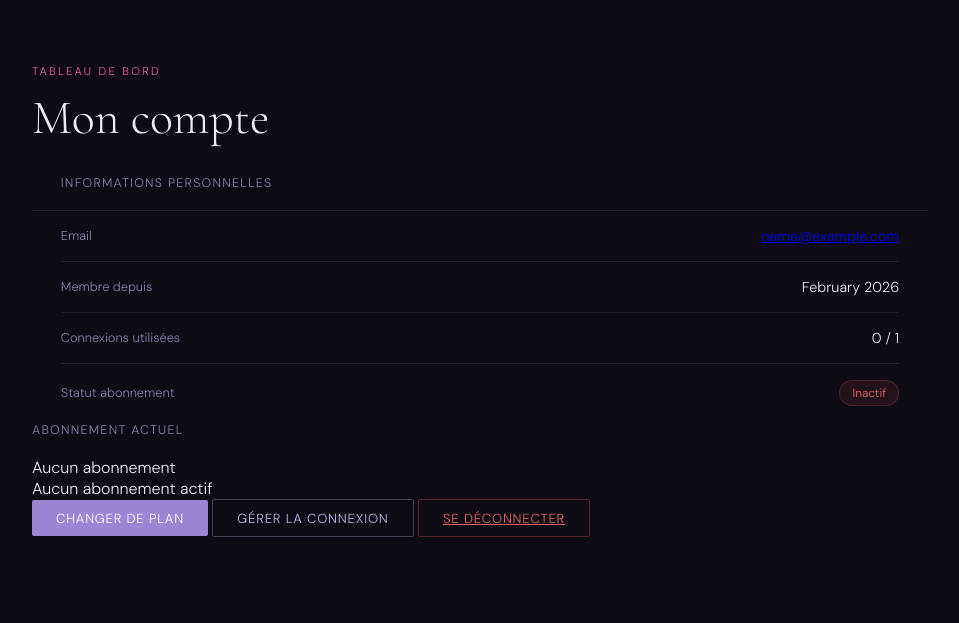
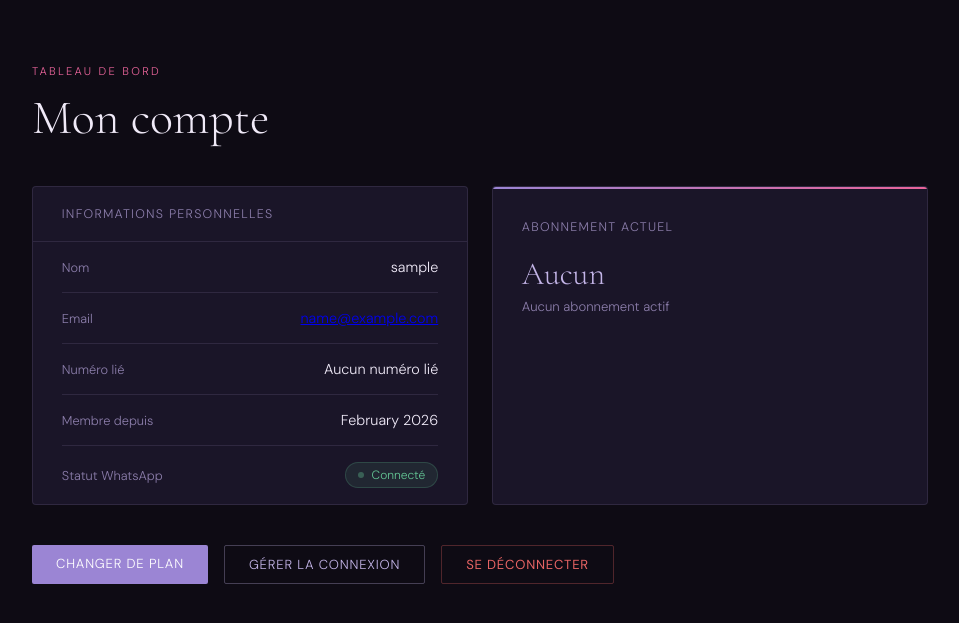
Before and after one commit to Danscot/kimitsu, a Django app: page /profile/ in a window 1280 px wide. Shown: the part 72-695 px from the top of the page, without its empty margins (160-1119 px from the left). Run offline with Django 5.2, Linux system fonts and the light colour scheme; the visitor is signed in with stand-in values (Sample User, id 1).

Commit message:
Fixed the profile template, updated the db model and fixed the admin display

```diff
--- a/frontend/templates/profile.html
+++ b/frontend/templates/profile.html
@@ -1,4 +1,5 @@
 {% load static %}
+
 <!DOCTYPE html>
 <html lang="fr">
 <head>
@@ -6,10 +7,66 @@
   <meta name="viewport" content="width=device-width, initial-scale=1.0" />
   <title>Mon compte — Kimitsu</title>
   <link rel="stylesheet" href="{% static 'css/style.css' %}" />
+   <style>
+    .profile-grid {
+      display: grid;
+      grid-template-columns: 1fr 1fr;
+      gap: 1.5rem;
+      margin-top: 2.5rem;
+    }
+
+    .info-card {
+      background: var(--surface);
+      border: 1px solid var(--border);
+      border-radius: 4px;
+      overflow: hidden;
+      position: relative;
+    }
+
+    .info-card.accent::before {
+      content: '';
+      position: absolute;
+      top: 0; left: 0; right: 0;
+      height: 2px;
+      background: linear-gradient(90deg, var(--lavender-deep), var(--magenta));
+    }
+
+    .plan-highlight {
+      padding: 2rem 1.8rem;
+    }
+
+    .plan-highlight-name {
+      font-family: 'Cormorant Garamond', serif;
+      font-size: 2rem;
+      font-weight: 300;
+      color: var(--lavender);
+      margin-bottom: 0.3rem;
+    }
+
+    .plan-highlight-price {
+      font-size: 0.82rem;
+      color: var(--muted);
+      margin-bottom: 1.5rem;
+    }
+
+    .plan-highlight-price strong {
+      color: var(--text);
+      font-weight: 400;
+    }
+
+    .actions {
+      display: flex;
+      gap: 1rem;
+      flex-wrap: wrap;
+      margin-top: 2.5rem;
+    }
+
+    @media (max-width: 768px) {
+      .profile-grid { grid-template-columns: 1fr; }
+    }
+  </style>
 </head>
-
 <body>
-
   <nav>
     <a class="nav-logo" href="{% url 'index' %}">Kimitsu</a>
     <div class="nav-right">
@@ -20,58 +77,67 @@
       </ul>
       <a class="logout-btn" href="#">Déconnexion</a>
     </div>
+    <div class="hamburger" onclick="toggleMenu()">
+      <span></span>
+      <span></span>
+      <span></span>
+    </div>
   </nav>
+
+  <div class="mobile-menu" id="mobileMenu">
+    <a href="{% url 'profile' %}" onclick="toggleMenu()">Mon compte</a>
+    <a href="{% url 'pairing' %}" onclick="toggleMenu()">Connexion</a>
+    <a href="{% url 'subscription' %}" onclick="toggleMenu()">Abonnement</a>
+    <a href="#">Déconnexion</a>
+  </div>
 
   <div class="page">
     <p class="section-label">Tableau de bord</p>
     <h1 class="section-title">Mon compte</h1>
 
     <div class="profile-grid">
-
-    <!-- ================= USER INFO ================= -->
+      <!-- User info -->
       <div class="info-card">
         <div class="info-card-header">
           <span class="info-card-title">Informations personnelles</span>
         </div>
-
         <div class="info-rows">
+          <div class="info-row">
+            <span class="info-row-label">Nom</span>
+            <span class="info-row-value">{{ user.username }}</span>
+          </div>
           <div class="info-row">
             <span class="info-row-label">Email</span>
             <span class="info-row-value">
-            <a href="mailto:{{ user.email }}">{{ user.email }}</a>
+              <a href="mailto:{{ user.email }}">{{ user.email |default:"Unknown" }}</a>
             </span>
           </div>
-
+          <div class="info-row">
+            <span class="info-row-label">Numéro lié</span>
+            <span class="info-row-value">
+              {% if user.phone_number %}
+                {{ user.phone_number|slice:":3" }} ••• •••
+              {% else %}
+                Aucun numéro lié
+              {% endif %}
+            </span>
+          </div>
           <div class="info-row">
             <span class="info-row-label">Membre depuis</span>
+            <span class="info-row-value">{{ user.date_joined|date:"F Y" }}</span>
+          </div>
+          <div class="info-row">
+            <span class="info-row-label">Statut WhatsApp</span>
             <span class="info-row-value">
-            {{ user.date_joined|date:"F Y" }}
+              <span class="badge badge-active">
+                <span class="badge-dot badge-dot-pulse"></span> Connecté
               </span>
-        </div>
-
-        <div class="info-row">
-          <span class="info-row-label">Connexions utilisées</span>
-          <span class="info-row-value">
-            {{ user.paired_num }} / {{ user.paired_lim }}
-          </span>
-        </div>
-
-        <div class="info-row">
-          <span class="info-row-label">Statut abonnement</span>
-          <span class="info-row-value">
-            {% if user.is_subscription_active %}
-              <span class="badge badge-active">
-                <span class="badge-dot badge-dot-pulse"></span> Actif
-              </span>
-            {% else %}
-              <span class="badge badge-inactive">Inactif</span>
-            {% endif %}
             </span>
           </div>
         </div>
       </div>
 
-    <!-- ================= SUBSCRIPTION INFO ================= -->
+      <!-- Subscription info -->
       <div class="info-card accent">
 
         <div class="plan-highlight">
@@ -81,45 +147,63 @@
           </div>
 
           <div class="plan-highlight-name">
+
+            {% if user.sub_format != "Aucun" and user.is_subscription_active %}
+
               {{ user.get_sub_format_display }}
-        </div>
-
-        {% if user.is_subscription_active %}
-
-          <div class="plan-highlight-price">
-            {% if user.get_price > 0 %}
-              {{ user.get_price }} XAF —
-            {% else %}
-              Gratuit —
-            {% endif %}
-            <strong>
-              Expire le {{ user.subscription_expiry|date:"j F Y à H:i" }}
-            </strong>
-          </div>
 
             {% else %}
 
-          <div class="plan-highlight-price">
-            Aucun abonnement actif
-          </div>
+              Aucun
 
             {% endif %}
 
           </div>
 
-      {% if user.is_subscription_active %}
+          <div class="plan-highlight-price">
+
+            {% if user.sub_format != "Aucun" and user.is_subscription_active %}
+
+              {% if user.sub_format == "free" %}
+                Gratuit
+              {% elif user.sub_format == "500" %}
+                500 XAF
+              {% elif user.sub_format == "1000" %}
+                1000 XAF
+              {% endif %}
+
+              — <strong>Expire le {{ user.subscription_expiry|date:"j F Y" }}</strong>
+
+            {% else %}
+
+              Aucun abonnement actif
+
+            {% endif %}
+
+          </div>
+
+          {% if user.sub_format != "Aucun" and user.is_subscription_active %}
+
+            <span class="badge badge-active">
+              <span class="badge-dot badge-dot-pulse"></span> Actif
+            </span>
+
+          {% endif %}
+
+        </div>
 
         <div class="info-rows">
+          {% if user.sub_format != "Aucun" and user.is_subscription_active %}
 
             <div class="info-row">
               <span class="info-row-label">Durée</span>
               <span class="info-row-value">
                 {% if user.sub_format == "free" %}
-              24 heures
+                  24 Heures
                 {% elif user.sub_format == "500" %}
-              14 jours
+                  14 Jours
                 {% elif user.sub_format == "1000" %}
-              30 jours
+                  30 Jours
                 {% endif %}
               </span>
             </div>
@@ -134,34 +218,31 @@
             <div class="info-row">
               <span class="info-row-label">Mode de paiement</span>
               <span class="info-row-value">
-            {{ user.payment_method|default:"Non défini"|title }}
+                {% if user.payment_method %}
+                  {{ user.payment_method|title }}
+                {% else %}
+                  Non défini
+                {% endif %}
               </span>
             </div>
 
-      </div>
-
           {% endif %}
-
         </div>
 
       </div>
-
-  <!-- ================= ACTION BUTTONS ================= -->
-  <div class="actions">
-    <a class="btn-primary" href="{% url 'subscription' %}">
-      Changer de plan
-    </a>
-
-    <a class="btn-ghost" href="{% url 'pairing' %}">
-      Gérer la connexion
-    </a>
-
-    <a class="btn-danger" href="#">
-      Se déconnecter
-    </a>
     </div>
 
+    <div class="actions">
+      <a class="btn-primary" href="{% url 'subscription' %}">Changer de plan</a>
+      <a class="btn-ghost" href="{% url 'pairing' %}">Gérer la connexion</a>
+      <button class="btn-danger" onclick="confirmLogout()">Se déconnecter</button>
+    </div>
   </div>
 
+  <script>
+
+    function toggleMenu() { document.getElementById('mobileMenu').classList.toggle('open'); }
+
+  </script>
 </body>
 </html>
```
Also changed, not shown: auth_sys/admin.py (+69 -9 lines), auth_sys/models.py (+61 -60 lines). Lines whose indentation alone changed are shown as unchanged.
